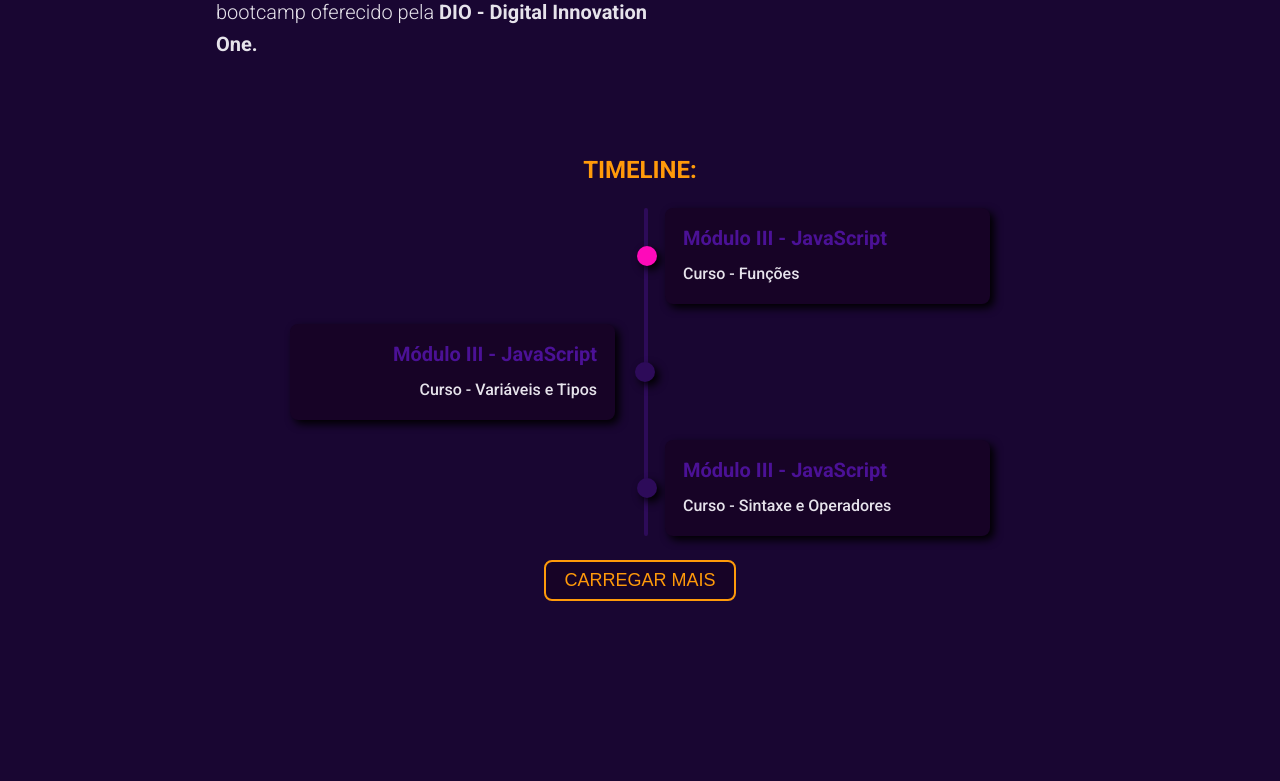
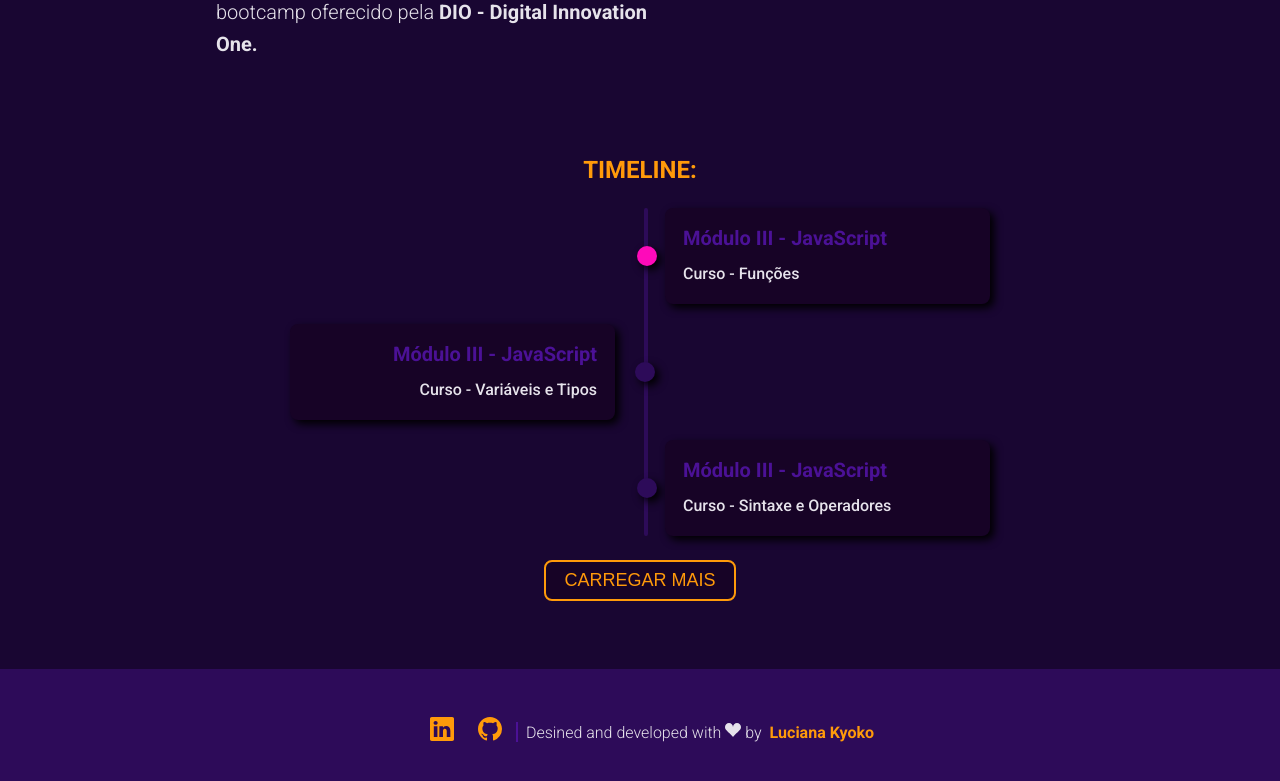
Before and after one commit to lucianakyoko/Bootcamp-Spread-Fullstack-Developer, a React (Vite) app in the folder page/: page / in a window 1280 px wide. Shown: the part 484-1265 px from the top of the page. Before the commit the page ends 1189 px from the top, so only its background shows below. Built offline with nearby package versions, Linux system fonts and the light colour scheme.

Commit message:
feat(page/component): create Footer component

```diff
--- a/page/src/App.jsx
+++ b/page/src/App.jsx
@@ -1,7 +1,9 @@
 import GlobalStyles from "./styles/GlobalStyles";
 import { Header } from './components/Header';
 import { Home } from './pages/Home';
+import { Footer } from "./components/Footer";
 import {MainWrapper} from './styles/app';
+
 
 function App() {
 
@@ -12,6 +14,7 @@ function App() {
       <MainWrapper>
         <Home />
       </MainWrapper>
+      <Footer />
     </>
   )
 }
--- /dev/null
+++ b/page/src/components/Footer/index.jsx
@@ -0,0 +1,53 @@
+import { BsSuitHeartFill, BsLinkedin, BsGithub } from 'react-icons/bs'
+import {
+  FooterWrapper,
+  FooterText,
+  IconsWrapper,
+  Icon
+} from './style';
+
+
+export function Footer() {
+  const icons = [
+    {
+      id: 'icons1',
+      site: 'LinkedIn',
+      href: 'https://www.linkedin.com/in/lucianakyoko',
+      icon: <BsLinkedin />
+    },
+    {
+      id: 'icons2',
+      site: 'GiHub',
+      href: 'https://github.com/lucianakyoko',
+      icon: <BsGithub />
+    }
+  ]
+  return(
+    <FooterWrapper>
+      <FooterText>
+        Desined and developed with <BsSuitHeartFill /> by
+        <a
+          href='https://lucianakyoko.com'
+          rel="noopener noreferrer"
+          target="_blank"
+        >
+          Luciana Kyoko
+        </a>
+      </FooterText>
+
+      <IconsWrapper>
+        {icons.map(item => (
+          <li key={item.id}>
+            <Icon
+              href={item.href}
+              rel="noopener noreferrer"
+              target="_blank"
+            >
+              {item.icon}
+            </Icon>
+          </li>
+        ))}
+      </IconsWrapper>
+    </FooterWrapper>
+  );
+}
--- /dev/null
+++ b/page/src/components/Footer/style.js
@@ -0,0 +1,67 @@
+import styled from 'styled-components';
+import { layoutColors } from '../../styles/colors';
+
+export const FooterWrapper = styled.footer`
+  width: 100%;
+  margin-top: 2.4rem;
+  padding: 2.4rem;
+
+  display: flex;
+  flex-direction:column ;
+  align-items: center;
+  justify-content: center;
+
+  background-color: ${layoutColors.secondary};
+
+  @media screen and (min-width: 700px) {
+    flex-direction: row-reverse;
+  }
+`
+
+export const FooterText = styled.p`
+  font-size: 1.6rem;
+  font-weight: 200;
+  position: relative;
+
+  a {
+    color: ${layoutColors.hightlight};
+    font-weight: 700;
+    margin-left: .8rem;
+  }
+
+  @media screen and (min-width: 700px) {
+    &::before {
+      content: '';
+      width: 2px;
+      height: 100%;
+      background-color: ${layoutColors.tertiary};
+      position: absolute;
+      top: 50%;
+      left: -1rem;
+      transform: translateY(-50%);
+    }
+  }
+`
+
+export const IconsWrapper = styled.ul`
+  display: flex;
+  align-items: center;
+  justify-content: center;
+  gap: 2.4rem;
+
+  padding: 2.4rem;
+`
+
+export const Icon = styled.a`
+  display: block;
+
+  font-size: 2.4rem;
+  color: ${layoutColors.hightlight};
+  transition: all .4s ease;
+
+  &:hover {
+    cursor: pointer;
+    color: ${layoutColors.highlightHover};
+    filter: drop-shadow(0px 2px 1px ${layoutColors.light1});
+  }
+`
```
